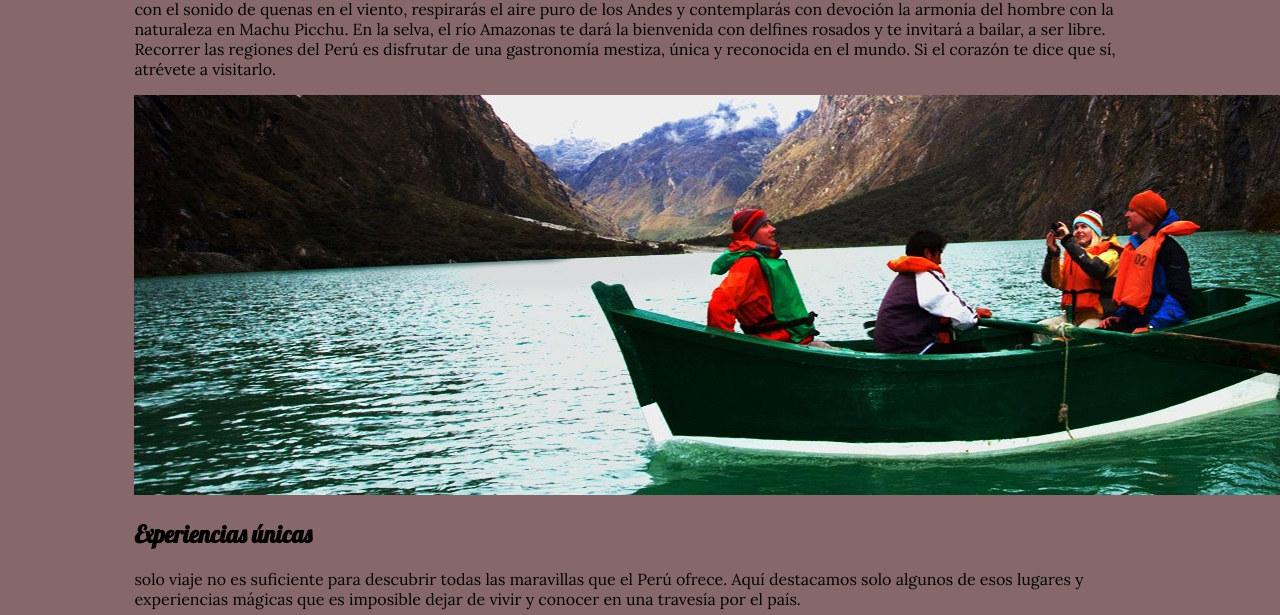
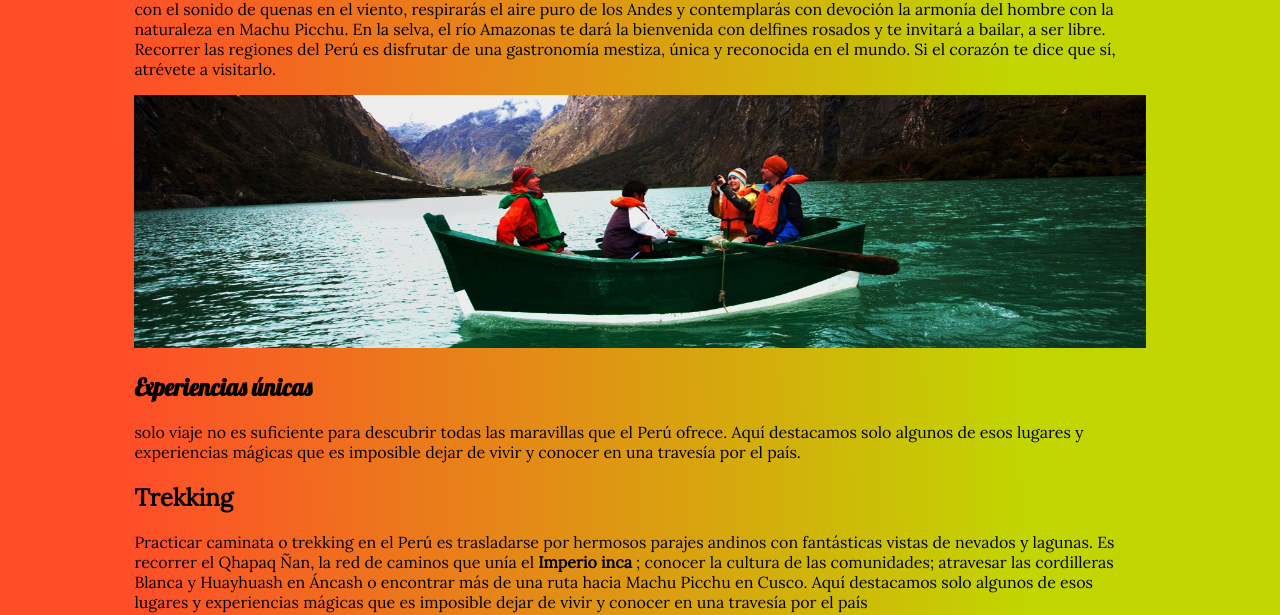
Before and after one commit to Mimbela/curso_tajamar_2018, a plain HTML site: page 02_aventuras_en_peru/index.html in a window 1280 px wide. Shown: the part 191-806 px from the top of the page. Drawn offline with Linux system fonts and the light colour scheme.

Commit message:
actualizacion peru

```diff
--- a/02_aventuras_en_peru/css/style.css
+++ b/02_aventuras_en_peru/css/style.css
@@ -8,7 +8,7 @@
 
 
 body{
-    background-color: rgba(135, 104, 106, 1);
+    background:-webkit-gradient(linear, 80% 20%, 10% 21%, from(#C1D600), to(#FF4E28));
 
 
 }
@@ -129,3 +129,7 @@ table.visitantes td:nth-of-type(even){
 table.visitantes td:nth-of-type(odd){
     background-color: lawngreen;
 }
+
+.portada{
+    width: 100%;
+}
--- a/02_aventuras_en_peru/index.html
+++ b/02_aventuras_en_peru/index.html
@@ -32,7 +32,7 @@
             En la selva, el río Amazonas te dará la bienvenida con delfines rosados y te invitará a bailar, a ser libre.
             Recorrer las regiones del Perú es disfrutar de una gastronomía mestiza, única y reconocida en el mundo. Si el corazón te dice que sí, atrévete a visitarlo.</p>
 
-            <img src="./img/sli14479.jpg" alt="esta es una imagen de cuatro personas en el río de Tumbes">
+            <img class="portada" src="./img/sli14479.jpg" alt="esta es una imagen de cuatro personas en el río de Tumbes">
 
             <h1>Experiencias únicas</h1>
             <p> solo viaje no es suficiente para descubrir todas las maravillas que el Perú ofrece.
```
Also changed, not shown: 08_imagenes/floats.html (+12 -2 lines).
